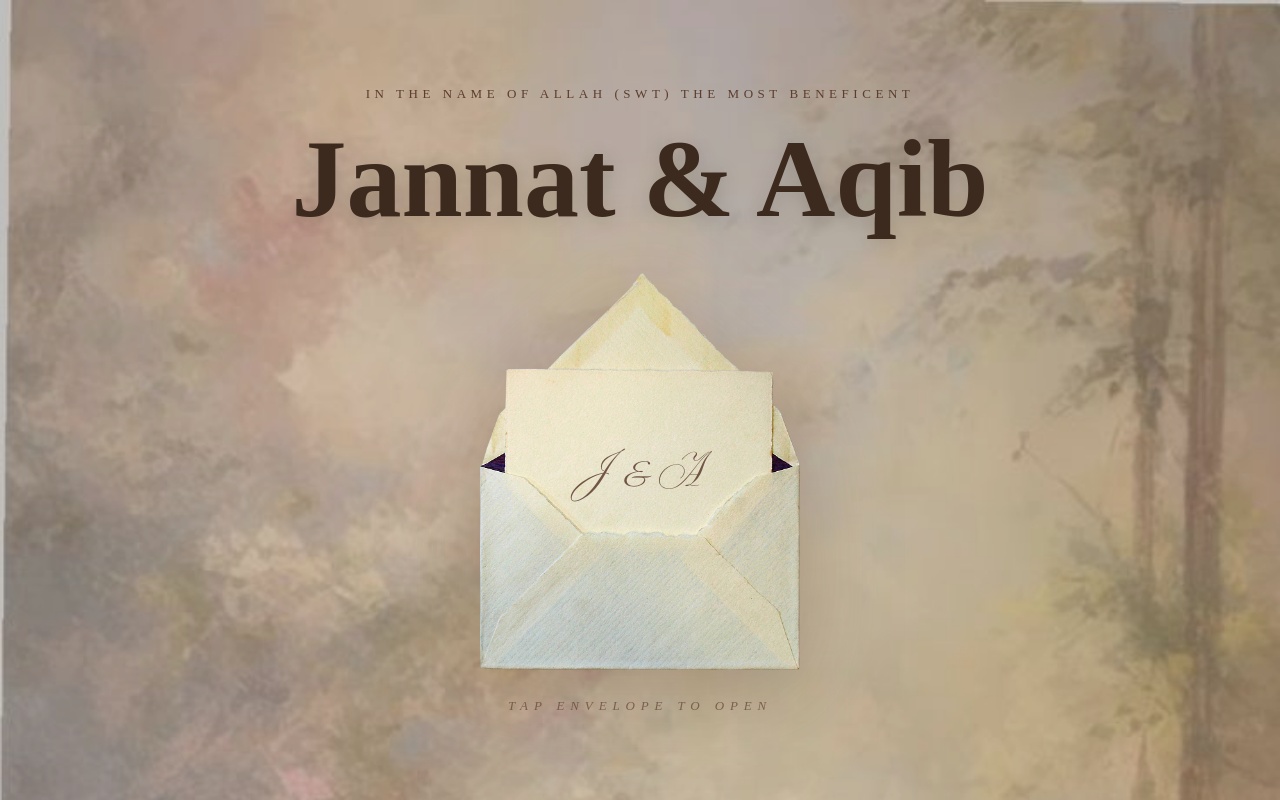
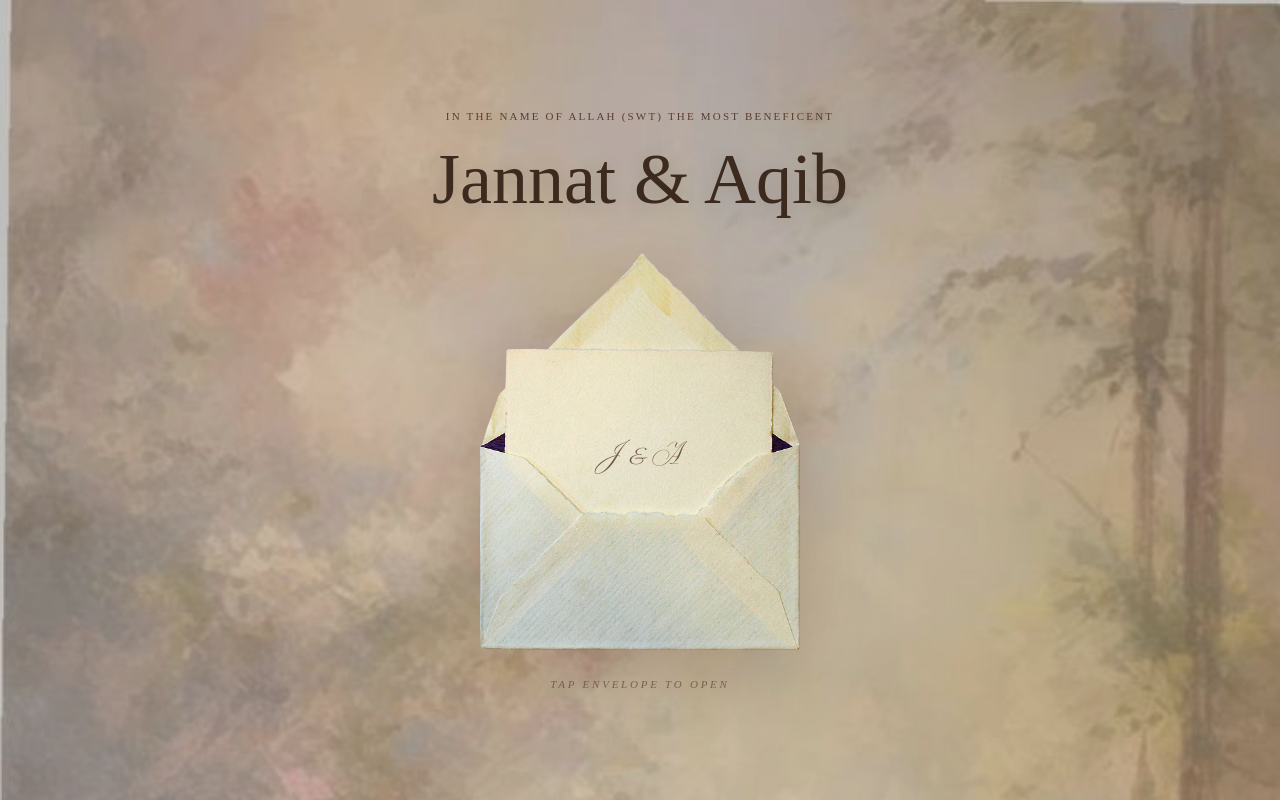
Before and after one commit to mahrukhyousuf/Digital_Invite, a React (Vite) app in the folder my-wedding-invite/: page / in a window 1280 px wide. Built offline with nearby package versions, Linux system fonts and the light colour scheme; a web font is replaced by a local one.

Commit message:
fix page 1 text sizes

```diff
--- a/my-wedding-invite/src/App.jsx
+++ b/my-wedding-invite/src/App.jsx
@@ -481,7 +481,7 @@ export default function App() {
             {/* Bismillah */}
             <p style={{
               fontFamily: "'IM Fell English', serif",
-              fontSize: "clamp(10px,2.2vw,13px)", letterSpacing: "0.35em",
+              fontSize: "clamp(9px,1.5vw,11px)", letterSpacing: "0.2em",
               color: "#5c3d2e", textTransform: "uppercase",
               animation: "fadeInUp 1s ease 0.3s both", marginBottom: 20,
             }}>
@@ -491,9 +491,10 @@ export default function App() {
             {/* Jannat & Aqib — AmoresaAged */}
             <h1 style={{
               fontFamily: "'AmoresaAged', serif",
-              fontSize: "clamp(52px,13vw,110px)",
+              fontSize: "clamp(36px,8vw,72px)",
               color: "#3d2a1e",
               lineHeight: 1.05,
+              fontWeight: 400,
               textShadow: "0 2px 20px rgba(0,0,0,0.15)",
               animation: "fadeInUp 1.2s ease 0.6s both",
               marginBottom: 36,
@@ -527,7 +528,7 @@ export default function App() {
                 top: "52%", left: "50%",
                 transform: "translate(-50%, -50%)",
                 fontFamily: "'Symphony', serif",
-                fontSize: "clamp(28px,7vw,52px)",
+                fontSize: "clamp(18px,4vw,34px)",
                 color: "#5c3d2e",
                 opacity: envelopeOpen ? 0 : 0.85,
                 transition: "opacity 0.4s ease",
@@ -543,7 +544,7 @@ export default function App() {
             <p style={{
               fontFamily: "'IM Fell English', serif",
               fontStyle: "italic",
-              fontSize: "clamp(10px,2vw,13px)", letterSpacing: "0.45em",
+              fontSize: "clamp(9px,1.5vw,11px)", letterSpacing: "0.25em",
               color: "#5c3d2e", textTransform: "uppercase",
               animation: "fadeInUp 1s ease 1.8s both, shimmer 2.5s ease 2.8s infinite",
             }}>
```
